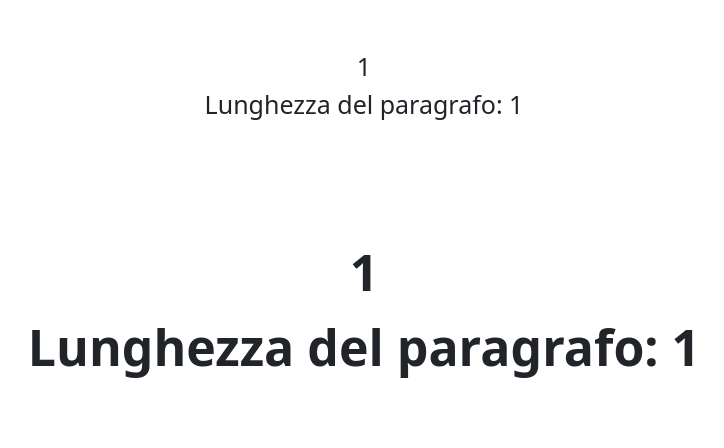
After one commit to DarioLoForti/php-badword, a PHP site: page /dashboard.php?paragrafo=1 in a window 1280 px wide. The commit adds this page. Shown: the top 448 px of the page, without its empty margins (276-1000 px from the left). Run offline with PHP 8.4, Linux system fonts and the light colour scheme; data that the repository does not hold is empty.

Commit message:
esercizio completato

```diff
--- a/css/style.css
+++ b/css/style.css
@@ -0,0 +1,9 @@
+.text-slim{
+    font-weight: 300;
+    font-size: 25px;
+}
+
+.text-bold{
+    font-weight: bold;
+    font-size: 50px;
+}
--- /dev/null
+++ b/dashboard.php
@@ -0,0 +1,43 @@
+<?php
+
+    //VARIABILE DELL'INPUT PARAGRAFO
+
+    $paragrafo = $_GET['paragrafo'];
+
+    //VARIABILE DELL'INPUT PAROLA DA CENSURARE
+
+    $parola = $_GET['parola'];
+
+    //VARIABILE DELLA CENSURA
+
+    $censura = '***';
+
+    //VARIABILE DELLA FUNZIONE PER CAMIARE IL VALORE DI UNA STRINGA
+
+    $new_paragrafo = str_replace($parola, $censura, $paragrafo);
+?>
+
+<!DOCTYPE html>
+<html lang="en">
+<head>
+    <meta charset="UTF-8">
+    <meta name="viewport" content="width=device-width, initial-scale=1.0">
+    <link href="https://cdn.jsdelivr.net/npm/bootstrap@5.3.2/dist/css/bootstrap.min.css" rel="stylesheet" integrity="sha384-T3c6CoIi6uLrA9TneNEoa7RxnatzjcDSCmG1MXxSR1GAsXEV/Dwwykc2MPK8M2HN" crossorigin="anonymous">
+   <link rel="stylesheet" href="./css/style.css">
+    <title>Document</title>
+</head>
+<body>
+    <div class="container">
+        <div class="row">
+            <div class="col-12 py-5 text-center text-slim">
+                <?php echo $paragrafo; ?>
+                <p>Lunghezza del paragrafo: <?php echo strlen($paragrafo); ?></p>
+            </div>
+            <div class="col-12 py-5 text-center text-bold">
+                <?php echo $new_paragrafo; ?>
+                <p>Lunghezza del paragrafo: <?php echo strlen($new_paragrafo); ?></p>
+            </div>
+        </div>
+    </div>
+</body>
+</html>
--- a/index.php
+++ b/index.php
@@ -4,7 +4,7 @@
     <meta charset="UTF-8">
     <meta name="viewport" content="width=device-width, initial-scale=1.0">
     <link href="https://cdn.jsdelivr.net/npm/bootstrap@5.3.2/dist/css/bootstrap.min.css" rel="stylesheet" integrity="sha384-T3c6CoIi6uLrA9TneNEoa7RxnatzjcDSCmG1MXxSR1GAsXEV/Dwwykc2MPK8M2HN" crossorigin="anonymous">
-   <link rel="stylesheet" href="./ccs/style.css">
+   <link rel="stylesheet" href="./css/style.css">
     <title>Document</title>
 </head>
 <body>
```
